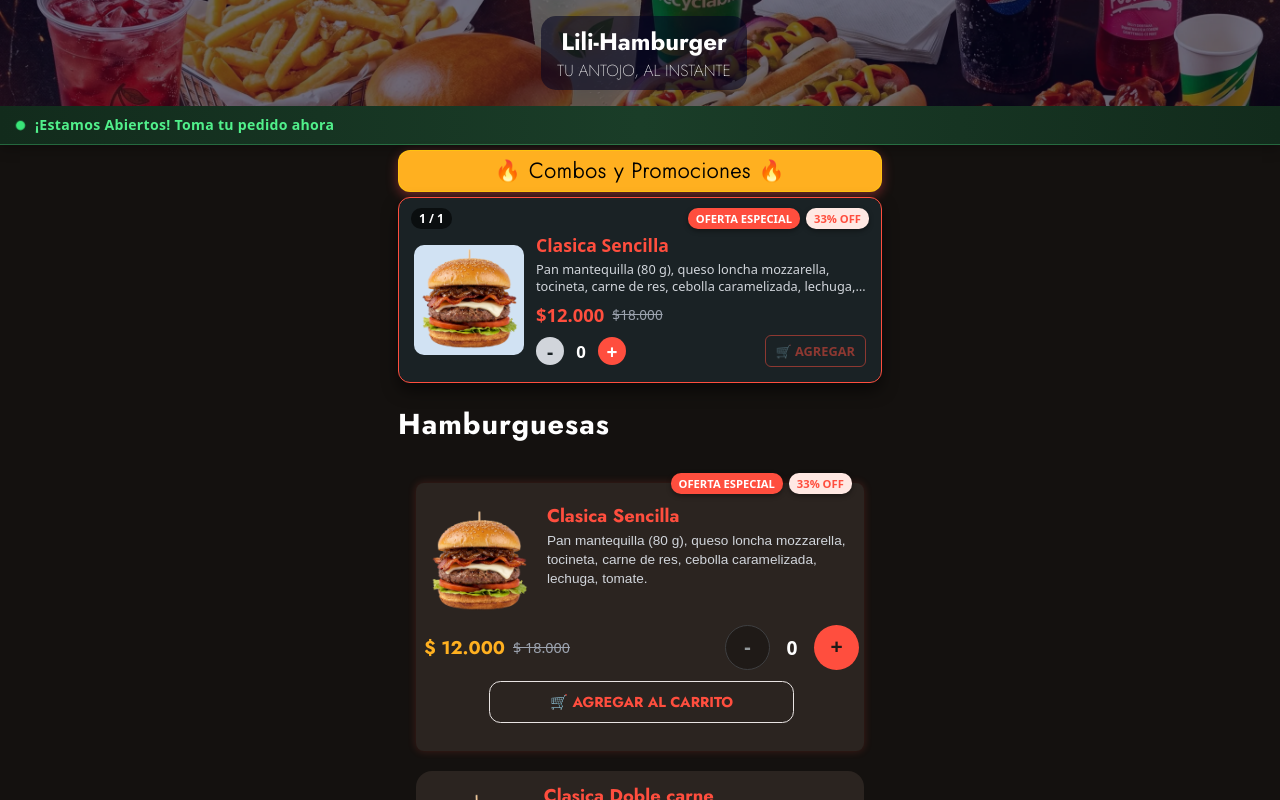
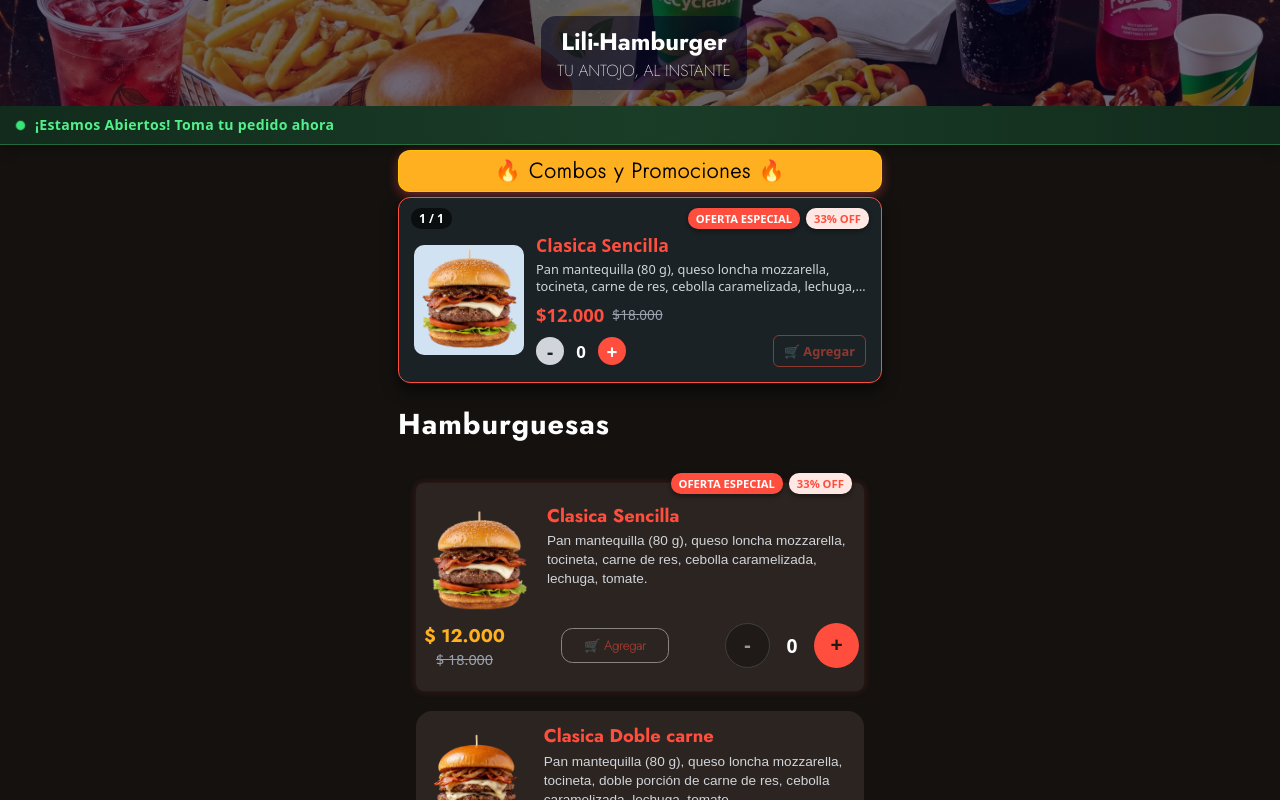
Before and after one commit to AlexHurPi/lili-burguer, a React (Vite) app: page /#/ in a window 1280 px wide. Shown: the top 800 px of the page. Built offline with nearby package versions, Linux system fonts and the light colour scheme; no server answers; the database is empty.

Commit message:
comit40 Arreglar boton agregar al carrito en una sola fila, deshabiliotar cuando variable numero es igual a cero

```diff
--- a/src/components/image-card2/ImageCard2.jsx
+++ b/src/components/image-card2/ImageCard2.jsx
@@ -50,11 +50,13 @@
       : product.regularPrice;
 
   const handleIncrement = () => {
-    if (isStock) setCantidad(cantidad + 1);
+    if (isStock) setCantidad((currentCantidad) => currentCantidad + 1);
   };
 
   const handleDecrement = () => {
-    if (isStock && cantidad > 0) setCantidad(cantidad - 1);
+    if (isStock) {
+      setCantidad((currentCantidad) => Math.max(0, currentCantidad - 1));
+    }
   };
 
   const handleAddToCart = () => {
@@ -118,7 +120,15 @@
             </span>
           )}
         </div>
-
+        <button
+            className={`btn-add-to-cart ${!isStock || cantidad === 0 || isAdded ? 'btn-disabled' : ''} ${
+              isAdded ? 'btn-added' : ''
+            }`}
+            onClick={handleAddToCart}
+            disabled={!isStock || cantidad === 0 || isAdded}
+          >
+            <h2>{!isStock ? '🚫 AGOTADO' : isAdded ? '✅ ¡Agregado!' : '🛒 Agregar​'}</h2>
+        </button>
         <div className="custom-qty-controls">
           <button
             className="qty-button minus"
@@ -138,15 +148,7 @@
         </div>
       </div>
 
-      <button
-        className={`btn-add-to-cart ${!isStock ? 'btn-disabled' : ''} ${
-          isAdded ? 'btn-added' : ''
-        }`}
-        onClick={handleAddToCart}
-        disabled={!isStock || cantidad === 0 || isAdded}
-      >
-        {!isStock ? '🚫 AGOTADO' : isAdded ? '✅ ¡AGREGADO!' : '🛒 AGREGAR AL CARRITO'}
-      </button>
+
     </div>
   );
 };
--- a/src/components/image-card2/imageCard2-styles.css
+++ b/src/components/image-card2/imageCard2-styles.css
@@ -148,15 +148,17 @@
   justify-content: space-between;
   align-items: center;
   flex-wrap: wrap; /* Evita que los controles se desborden en móviles pequeños */
-  margin-top: 8px;
-  gap: 10px;
+  margin-top: 4px;
+  margin-bottom: 5px;
+  gap: 5px;
 }
 
 /* Contenedor de precios */
 .price-container {
   display: flex;
+  flex-direction: column;
   align-items: center;
-  gap: 8px;
+  gap: 1px;
 }
 
 .product-price {
@@ -231,7 +233,6 @@
   text-align: center;
 }
 
-
 /**=======================================================================
 **                       BOTÓN AGREGAR AL CARRITO
 **  ========================================================================== */
@@ -241,17 +242,22 @@
   display: flex;
   justify-content: center;
   align-items: center;
-  padding: 10px;
-  margin: 0.8em auto;
-  width: 70%;
-  border: 0.13em solid #e9e4e3;
+  padding: 0.5em 0.3em;
+  margin: 0.5em auto;
+  width: 25%;
+  border: 0.1em solid #e9e4e3;
   color: #ff4e3e;
   border-radius: 0.8em;
   font-size: 0.9rem;
-  font-family: jost-bold, sans-serif;
+  font-family: jost-ExtraLight, sans-serif;
   font-weight: bold;
   cursor: pointer;
   transition: all 0.3s ease;
+}
+
+.btn-add-to-cart h2 {
+  font-size: 0.8rem;
+  color: #ff4e3e;
 }
 
 .btn-add-to-cart:hover:not(.btn-disabled) {
@@ -261,11 +267,12 @@
 
 /* Botón deshabilitado cuando no hay stock */
 .btn-add-to-cart.btn-disabled {
-  background-color: #2c3539;
-  color: #777777;
-  border: 1px solid #444444;
+  /*background-color: #2c3539;*/
+  /*color: #777777;*/
+  /*border: 1px solid #444444;*/
   cursor: not-allowed;
-  box-shadow: none;
+  /*box-shadow: none;*/
+  opacity: 0.5;
 }
 
 /* Estado activo del botón al agregar (Verde éxito) */
--- a/src/components/promoCarousel/PromoCarousel.jsx
+++ b/src/components/promoCarousel/PromoCarousel.jsx
@@ -90,7 +90,7 @@
               onClick={handleAddToCart}
               disabled={cantidad === 0}
             >
-              {isAdded ? '✅ ¡AGREGADO!' : '🛒 AGREGAR'}
+              {isAdded ? '✅ ¡Agregado!' : '🛒 Agregar'}
             </button>
           </div>
         </div>
```
Also changed, not shown: public/images/Add-to-cart.webp (added).
